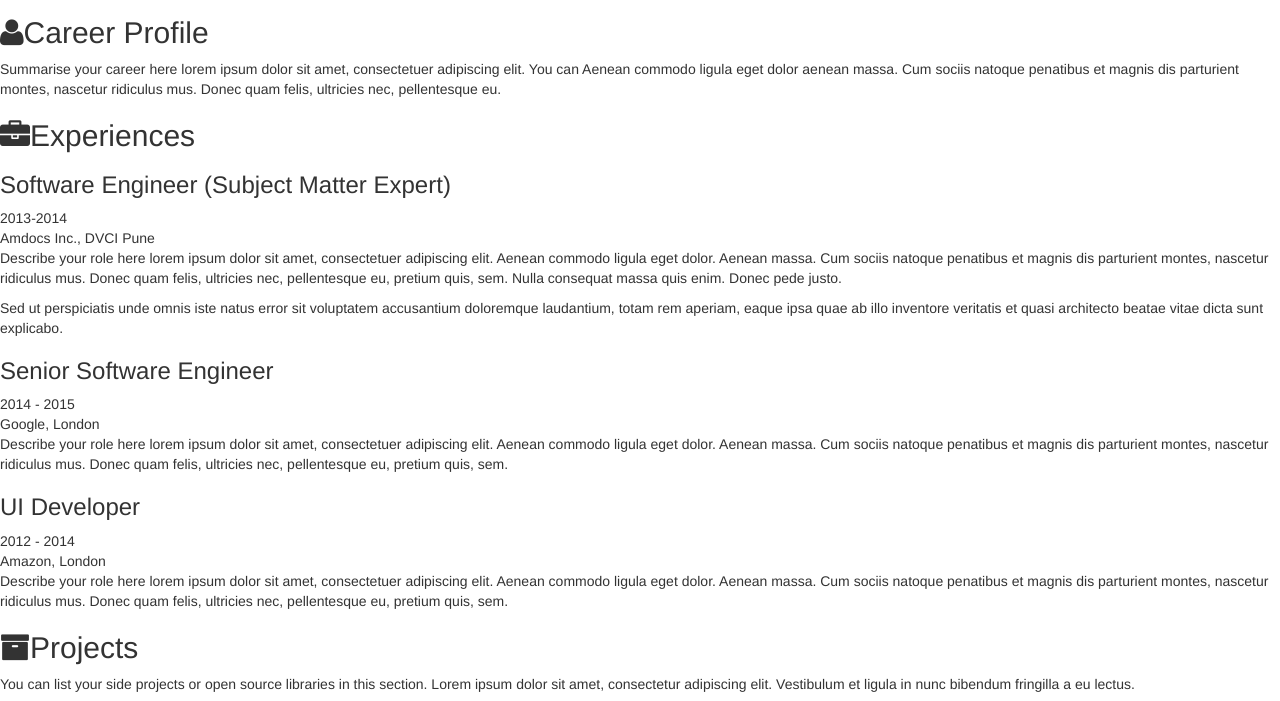
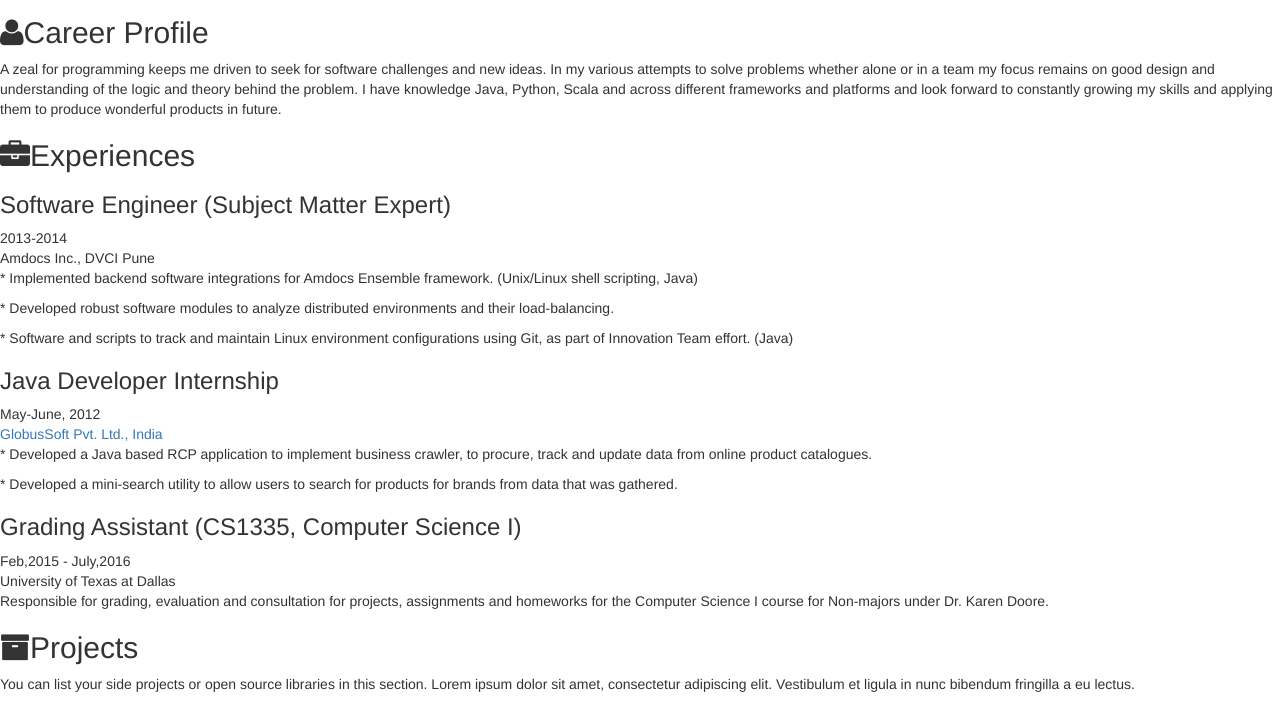
Before and after one commit to bikdroid/bikdroid.github.io, a Jekyll site: the page built from index.html, in a window 1280 px wide and 900 px high, scrolled down 823 px, cut to the strip 199-900 px from the top of the window. Built offline with Jekyll 4.4.1, drawn with Linux system fonts in a browser that asks for light colours; some of the changed text lies outside the part shown.

Commit message:
major changes

```diff
--- a/_includes/career-profile.html
+++ b/_includes/career-profile.html
@@ -1,9 +1,11 @@
 <section class="section summary-section">
 <h2 class="section-title"><i class="fa fa-user"></i>Career Profile</h2>
 <div class="summary">
-    <p>Summarise your career here lorem ipsum dolor sit amet, consectetuer adipiscing elit. You can
-    	<!-- <a href="#" target="_blank">download this free resume/CV template here</a>. -->
-    	Aenean commodo ligula eget dolor aenean massa. Cum sociis natoque penatibus et magnis dis parturient montes, nascetur ridiculus mus. Donec quam felis, ultricies nec, pellentesque eu.
+    <p>
+    	A zeal for programming keeps me driven to seek for software challenges and new ideas. In my various attempts
+    	to solve problems whether alone or in a team my focus remains on good design and understanding of the logic
+    	and theory behind the problem. I have knowledge Java, Python, Scala and across different frameworks and platforms
+    	and look forward to constantly growing my skills and applying them to produce wonderful products in future.
     </p>
 </div><!--//summary-->
 </section><!--//section-->
--- a/_includes/education.html
+++ b/_includes/education.html
@@ -3,7 +3,7 @@
 <div class="item">
     <h4 class="degree">Masters in Computer Science</h4>
     <h5 class="meta">University of Texas at Dallas</h5>
-    <div class="time">2015 - 2016</div>
+    <div class="time">Jan,2015 - Dec,2016</div>
 </div><!--//item-->
 <div class="item">
     <h4 class="degree">B. Tech. in Computer Science and Engineering</h4>
--- a/_includes/experience.html
+++ b/_includes/experience.html
@@ -10,21 +10,9 @@
                         <div class="company">Amdocs Inc., DVCI Pune</div>
                     </div><!--//meta-->
                     <div class="details">
-                        <p>Describe your role here lorem ipsum dolor sit amet, consectetuer adipiscing elit. Aenean commodo ligula eget dolor. Aenean massa. Cum sociis natoque penatibus et magnis dis parturient montes, nascetur ridiculus mus. Donec quam felis, ultricies nec, pellentesque eu, pretium quis, sem. Nulla consequat massa quis enim. Donec pede justo.</p>
-                        <p>Sed ut perspiciatis unde omnis iste natus error sit voluptatem accusantium doloremque laudantium, totam rem aperiam, eaque ipsa quae ab illo inventore veritatis et quasi architecto beatae vitae dicta sunt explicabo. </p>
-                    </div><!--//details-->
-                </div><!--//item-->
-
-                <div class="item">
-                    <div class="meta">
-                        <div class="upper-row">
-                            <h3 class="job-title">Senior Software Engineer</h3>
-                            <div class="time">2014 - 2015</div>
-                        </div><!--//upper-row-->
-                        <div class="company">Google, London</div>
-                    </div><!--//meta-->
-                    <div class="details">
-                        <p>Describe your role here lorem ipsum dolor sit amet, consectetuer adipiscing elit. Aenean commodo ligula eget dolor. Aenean massa. Cum sociis natoque penatibus et magnis dis parturient montes, nascetur ridiculus mus. Donec quam felis, ultricies nec, pellentesque eu, pretium quis, sem.</p>
+                        <p>*  Implemented backend software integrations for Amdocs Ensemble framework. (Unix/Linux shell scripting, Java) </p>
+                        <p>*   Developed robust software modules to analyze distributed environments and their load-balancing. </p>
+<p>*   Software and scripts to track and maintain Linux environment configurations using Git, as part of Innovation Team effort. (Java)</p>
 
                     </div><!--//details-->
                 </div><!--//item-->
@@ -32,13 +20,30 @@
                 <div class="item">
                     <div class="meta">
                         <div class="upper-row">
-                            <h3 class="job-title">UI Developer</h3>
-                            <div class="time">2012 - 2014</div>
+                            <h3 class="job-title">Java Developer Internship</h3>
+                            <div class="time">May-June, 2012</div>
                         </div><!--//upper-row-->
-                        <div class="company">Amazon, London</div>
+                        <div class="company"><a href="http://globussoft.com/">GlobusSoft Pvt. Ltd., India</a></div>
                     </div><!--//meta-->
                     <div class="details">
-                        <p>Describe your role here lorem ipsum dolor sit amet, consectetuer adipiscing elit. Aenean commodo ligula eget dolor. Aenean massa. Cum sociis natoque penatibus et magnis dis parturient montes, nascetur ridiculus mus. Donec quam felis, ultricies nec, pellentesque eu, pretium quis, sem.</p>
+                        <p>*    Developed a Java based RCP application to implement business crawler, to procure, track and update data from online product catalogues.</p>
+                        <p>
+*   Developed a mini-search utility to allow users to search for products for brands from data that was gathered.
+</p>
+
+                    </div><!--//details-->
+                </div><!--//item-->
+
+                <div class="item">
+                    <div class="meta">
+                        <div class="upper-row">
+                            <h3 class="job-title">Grading Assistant (CS1335, Computer Science I)</h3>
+                            <div class="time">Feb,2015 - July,2016</div>
+                        </div><!--//upper-row-->
+                        <div class="company">University of Texas at Dallas</div>
+                    </div><!--//meta-->
+                    <div class="details">
+                        <p>Responsible for grading, evaluation and consultation for projects, assignments and homeworks for the Computer Science I course for Non-majors under Dr. Karen Doore.</p>
                     </div><!--//details-->
                 </div><!--//item-->
 
```
